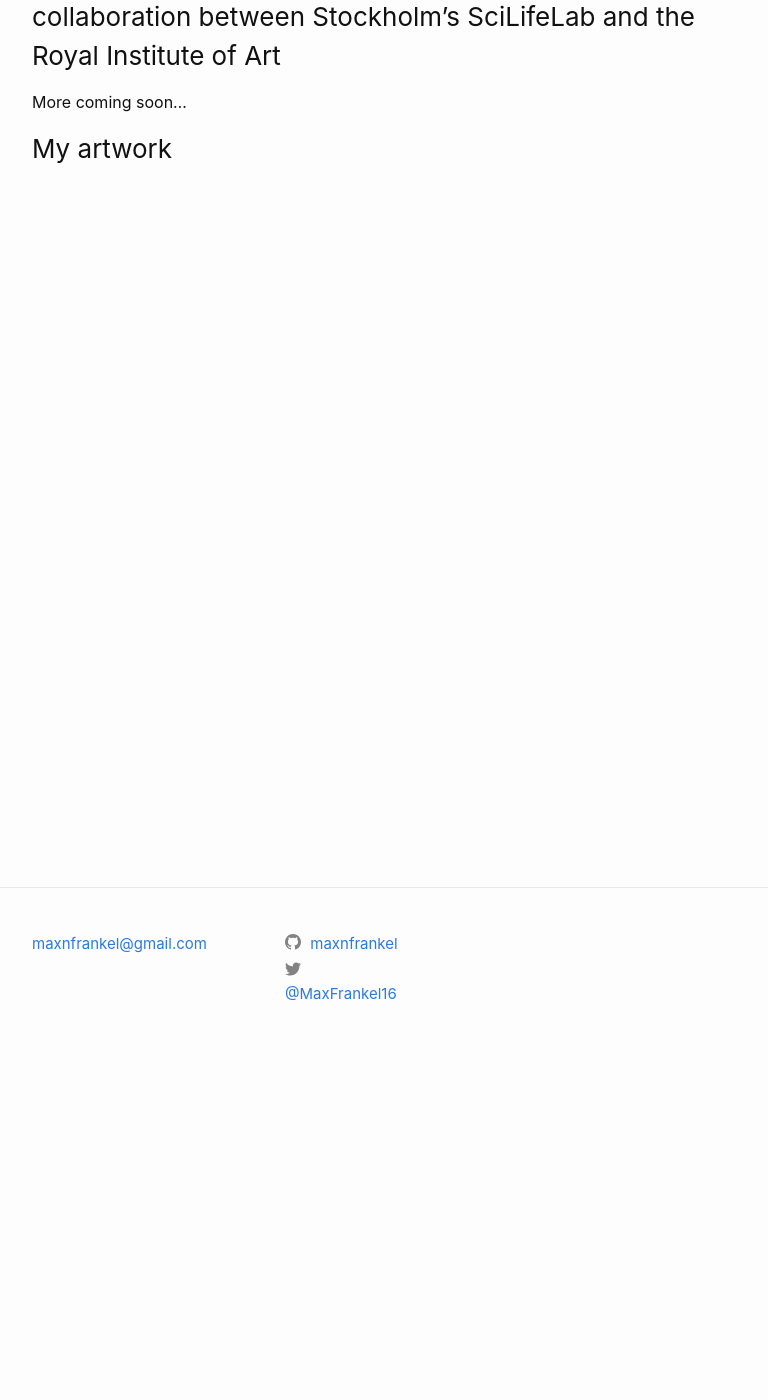
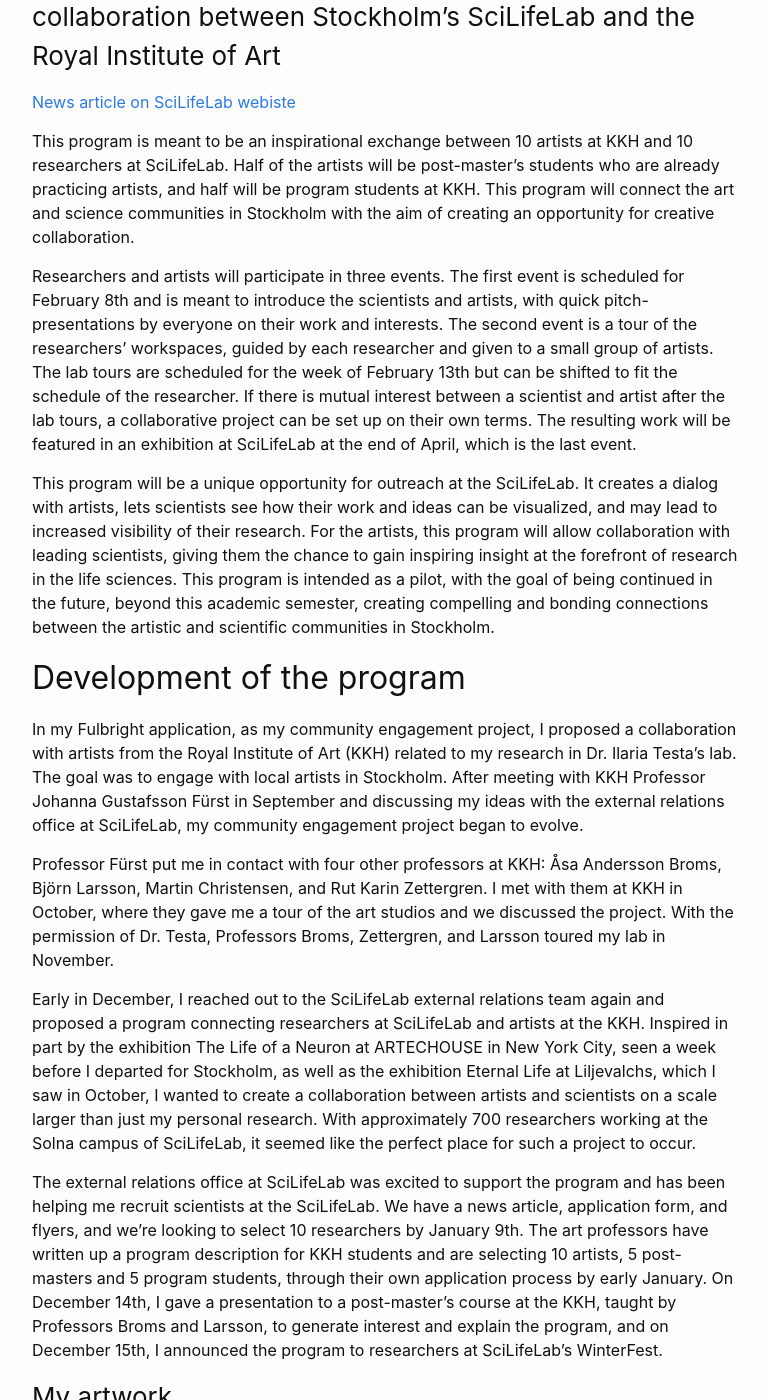
Before and after one commit to maxnfrankel/maxnfrankel.github.io, a Jekyll site: the page built from pages/2art.md, in a window 1280 px wide and 1400 px high, scrolled down 335 px. Shown: the whole window, without its empty margins (254-1022 px from the left). Built offline with Jekyll 4.4.1, drawn with Linux system fonts in a browser that asks for light colours; some of the changed text lies outside the part shown.

Commit message:
Added art collab description

```diff
--- a/pages/2art.md
+++ b/pages/2art.md
@@ -4,9 +4,27 @@
 permalink: /art/
 ---
 
-I grew surrounded by family involved in the arts. My mother is a painter and taught art classes for many years, my father is an architect, and my grandmother was a sculptor. I attended the Fiorello H. LaGuardia High School of Music & Art and Performing Arts in New York as a visual art student, where I spent four years taking several hours of art classes a day alongside my regular classes.
+I grew surrounded by family involved in the arts. My mother is a painter and taught art classes in NYC for many years, my father is an architect, and my grandmother was a sculptor. I attended the Fiorello H. LaGuardia High School of Music & Art and Performing Arts as a visual art student, where I spent four years taking several hours of art classes a day alongside my regular classes.
 
 ### Scientific research through an artist’s lens: A collaboration between Stockholm's SciLifeLab and the Royal Institute of Art
-More coming soon...
+
+[News article on SciLifeLab webiste](https://www.scilifelab.se/news/scientific-research-through-an-artists-lens/)
+
+This program is meant to be an inspirational exchange between 10 artists at KKH and 10 researchers at SciLifeLab. Half of the artists will be post-master’s students who are already practicing artists, and half will be program students at KKH. This program will connect the art and science communities in Stockholm with the aim of creating an opportunity for creative collaboration.
+
+Researchers and artists will participate in three events. The first event is scheduled for February 8th and is meant to introduce the scientists and artists, with quick pitch-presentations by everyone on their work and interests. The second event is a tour of the researchers’ workspaces, guided by each researcher and given to a small group of artists. The lab tours are scheduled for the week of February 13th but can be shifted to fit the schedule of the researcher. If there is mutual interest between a scientist and artist after the lab tours, a collaborative project can be set up on their own terms. The resulting work will be featured in an exhibition at SciLifeLab at the end of April, which is the last event.
+
+This program will be a unique opportunity for outreach at the SciLifeLab. It creates a dialog with artists, lets scientists see how their work and ideas can be visualized, and may lead to increased visibility of their research. For the artists, this program will allow collaboration with leading scientists, giving them the chance to gain inspiring insight at the forefront of research in the life sciences. This program is intended as a pilot, with the goal of being continued in the future, beyond this academic semester, creating compelling and bonding connections between the artistic and scientific communities in Stockholm.
+
+## Development of the program
+
+In my Fulbright application, as my community engagement project, I proposed a collaboration with artists from the Royal Institute of Art (KKH) related to my research in Dr. Ilaria Testa’s lab. The goal was to engage with local artists in Stockholm. After meeting with KKH Professor Johanna Gustafsson Fürst in September and discussing my ideas with the external relations office at SciLifeLab, my community engagement project began to evolve.
+
+Professor Fürst put me in contact with four other professors at KKH: Åsa Andersson Broms, Björn Larsson, Martin Christensen, and Rut Karin Zettergren. I met with them at KKH in October, where they gave me a tour of the art studios and we discussed the project. With the permission of Dr. Testa, Professors Broms, Zettergren, and Larsson toured my lab in November.
+
+Early in December, I reached out to the SciLifeLab external relations team again and proposed a program connecting researchers at SciLifeLab and artists at the KKH. Inspired in part by the exhibition The Life of a Neuron at ARTECHOUSE in New York City, seen a week before I departed for Stockholm, as well as the exhibition Eternal Life at Liljevalchs, which I saw in October, I wanted to create a collaboration between artists and scientists on a scale larger than just my personal research. With approximately 700 researchers working at the Solna campus of SciLifeLab, it seemed like the perfect place for such a project to occur.
+
+The external relations office at SciLifeLab was excited to support the program and has been helping me recruit scientists at the SciLifeLab. We have a news article, application form, and flyers, and we’re looking to select 10 researchers by January 9th. The art professors have written up a program description for KKH students and are selecting 10 artists, 5 post-masters and 5 program students, through their own application process by early January. On December 14th, I gave a presentation to a post-master’s course at the KKH, taught by Professors Broms and Larsson, to generate interest and explain the program, and on December 15th, I announced the program to researchers at SciLifeLab’s WinterFest.
+
 
 ### My artwork
```
